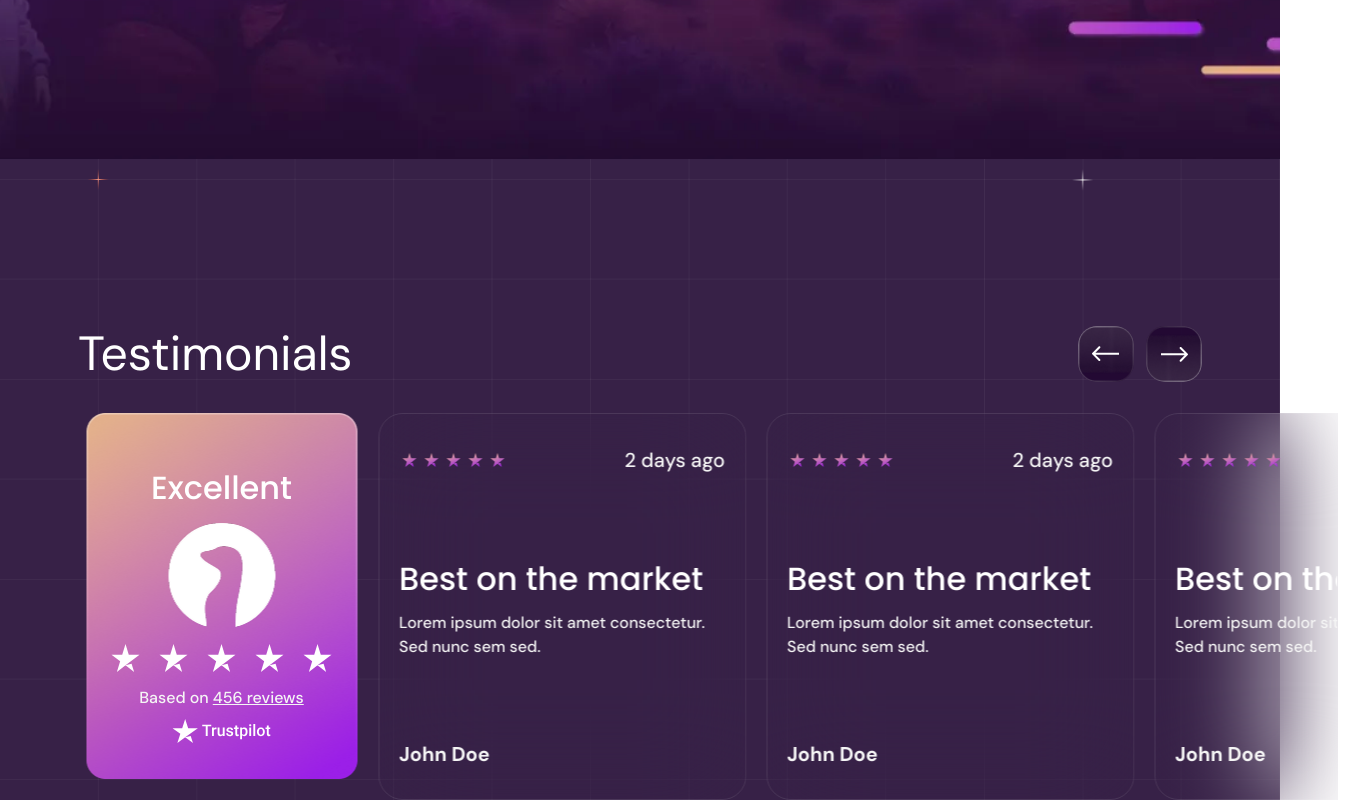
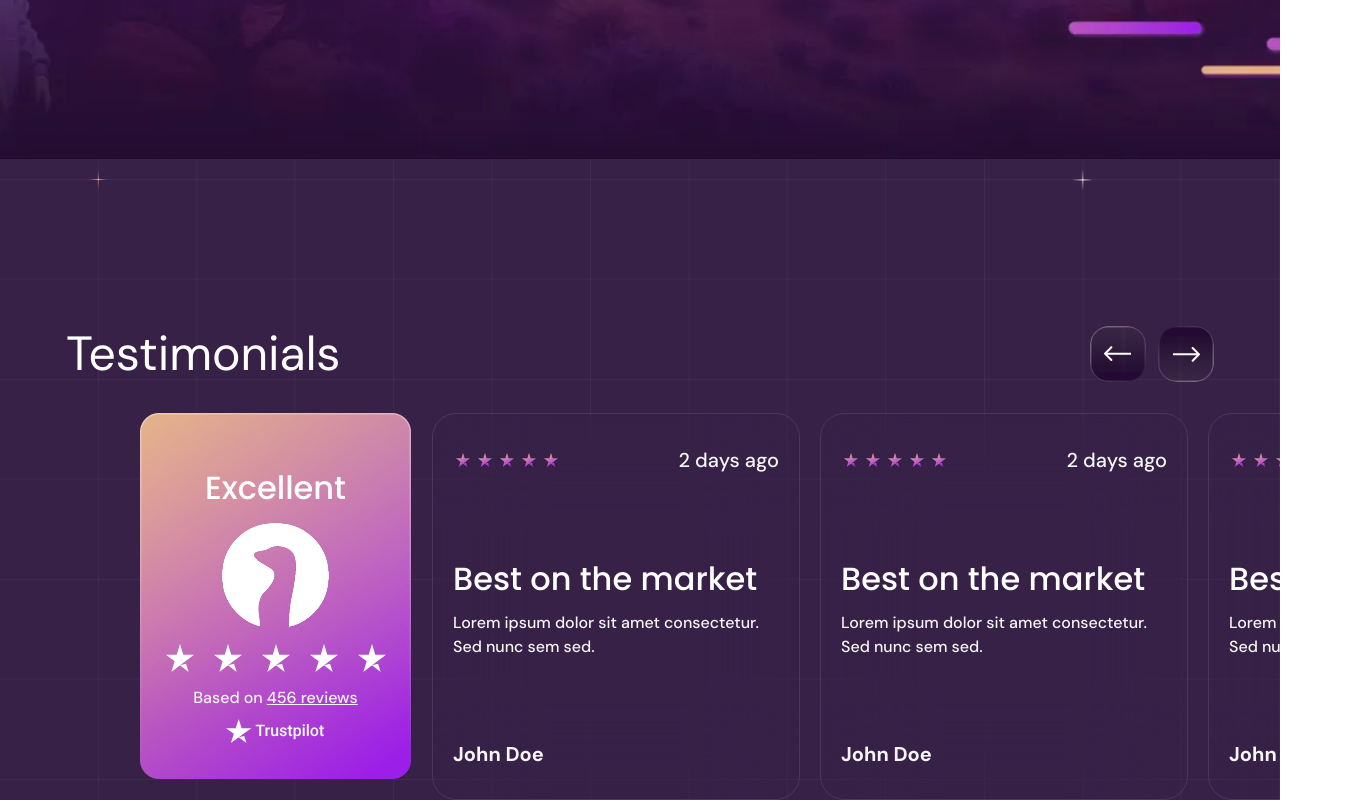
Before and after one commit to rahullohchab5210/Stonk-Skins, a Next.js app: page / in a window 1280 px wide. Shown: the part 3452-4252 px from the top of the page, 1349 px wide, since content can reach past the window. Built offline with nearby package versions, Linux system fonts and the light colour scheme.

Commit message:
updated testimonial

```diff
--- a/src/components/Testimonials.jsx
+++ b/src/components/Testimonials.jsx
@@ -11,7 +11,7 @@ function Testimonials() {
         <div className="bg-[url('/assets/images/png/testimonials-bg.png')] bg-cover bg-center  pt-[167px] bg-[#220933]/90 w-full h-full">
 
             {/* HEADING + ARROWS */}
-            <div className="flex items-center max-w-287 mx-auto justify-between mb-7.75 px-3">
+            <div className="flex items-center max-w-287 mx-auto justify-between mb-7.75 max-[1200px]:px-3  ">
                 <h3 className="text-white text-3xl md:text-4xl lg:text-5xl">Testimonials</h3>
 
                 <div className="hidden min-[450px]:block">
@@ -27,7 +27,7 @@ function Testimonials() {
                 </div>
             </div>
 
-            <div className="max-w-[1275px]  lg:translate-x-[71.5px] px-3 mx-auto">
+            <div className="max-w-[1460px]   min-[1200px]:pl-[140px] max-[1200px]:px-3 overflow-hidden  mx-auto">
                 <div className="flex max-sm:flex-col gap-[21px]">
 
                     {/* LEFT STATIC FIXED CARD (NO SLIDE) */}
```
